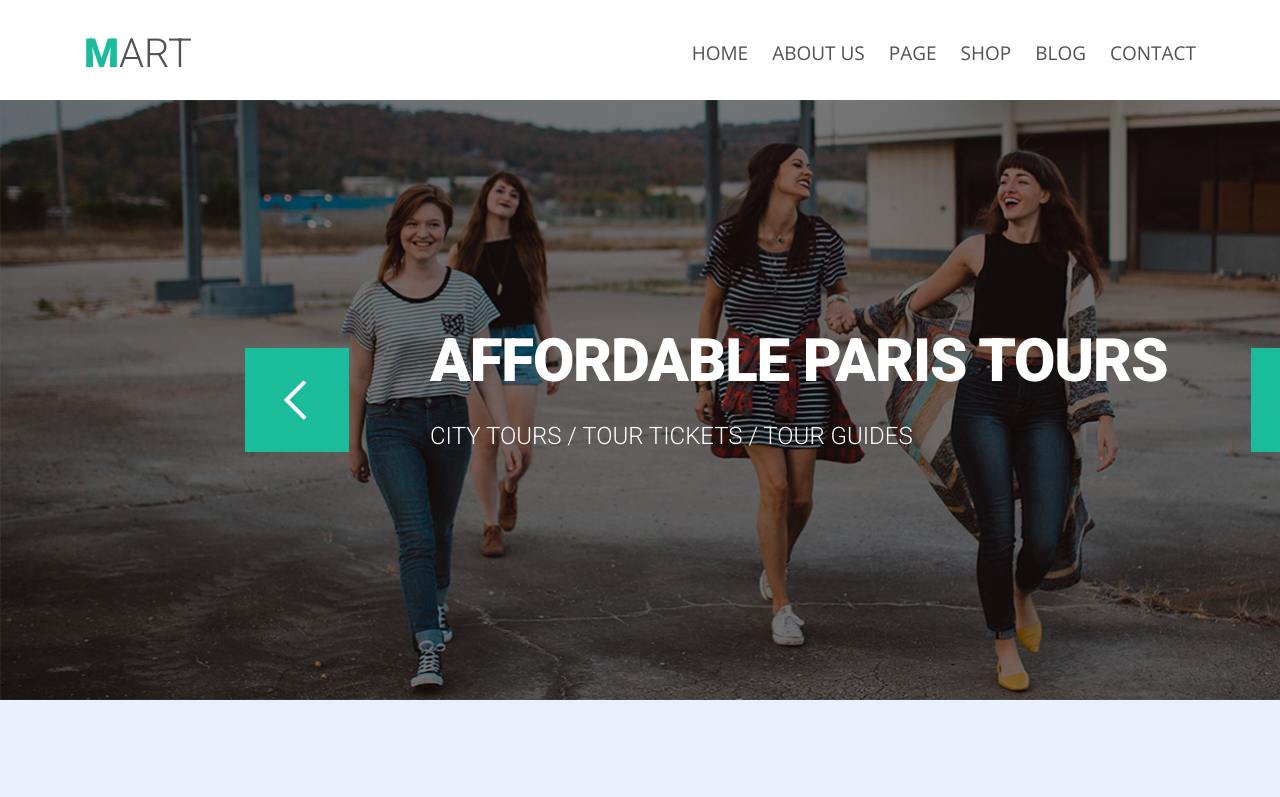
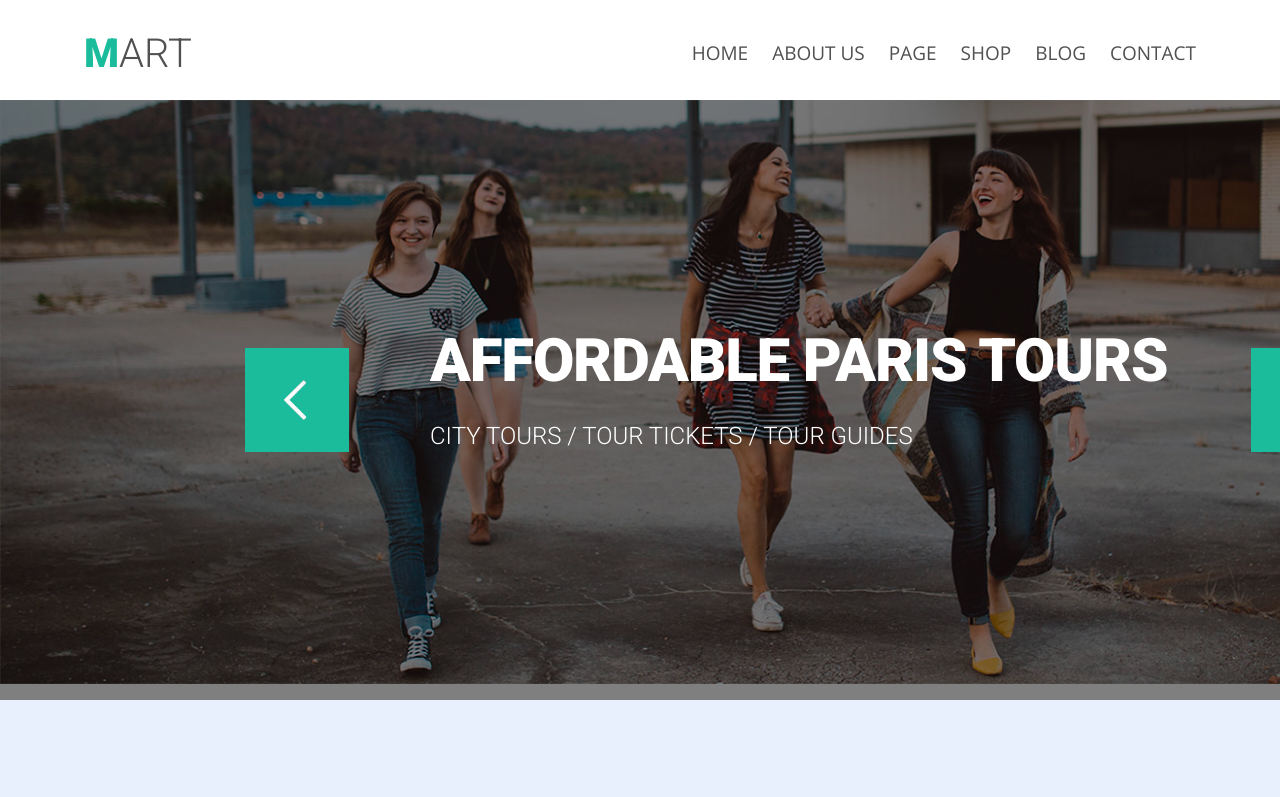
Before and after one commit to EugenGam/HomeWorks, a plain HTML site: page html-css/Module-05/index.html in a window 1280 px wide. Shown: the top 797 px of the page. Drawn offline with nearby package versions, Linux system fonts and the light colour scheme.

Commit message:
Update styles.css

```diff
--- a/html-css/Module-05/css/styles.css
+++ b/html-css/Module-05/css/styles.css
@@ -193,7 +193,10 @@ button {
   width: 1600px;
   margin: 0 auto;
   background-image: linear-gradient(rgba(0, 0 ,0 , .5), rgba(0, 0 ,0 , .5)), url(/img/sliderphoto.jpg);
-  background-size: cover;
+  background-repeat: no-repeat;
+  background-position-x: center;
+  background-size: contain;
+
 
 }
 
```
